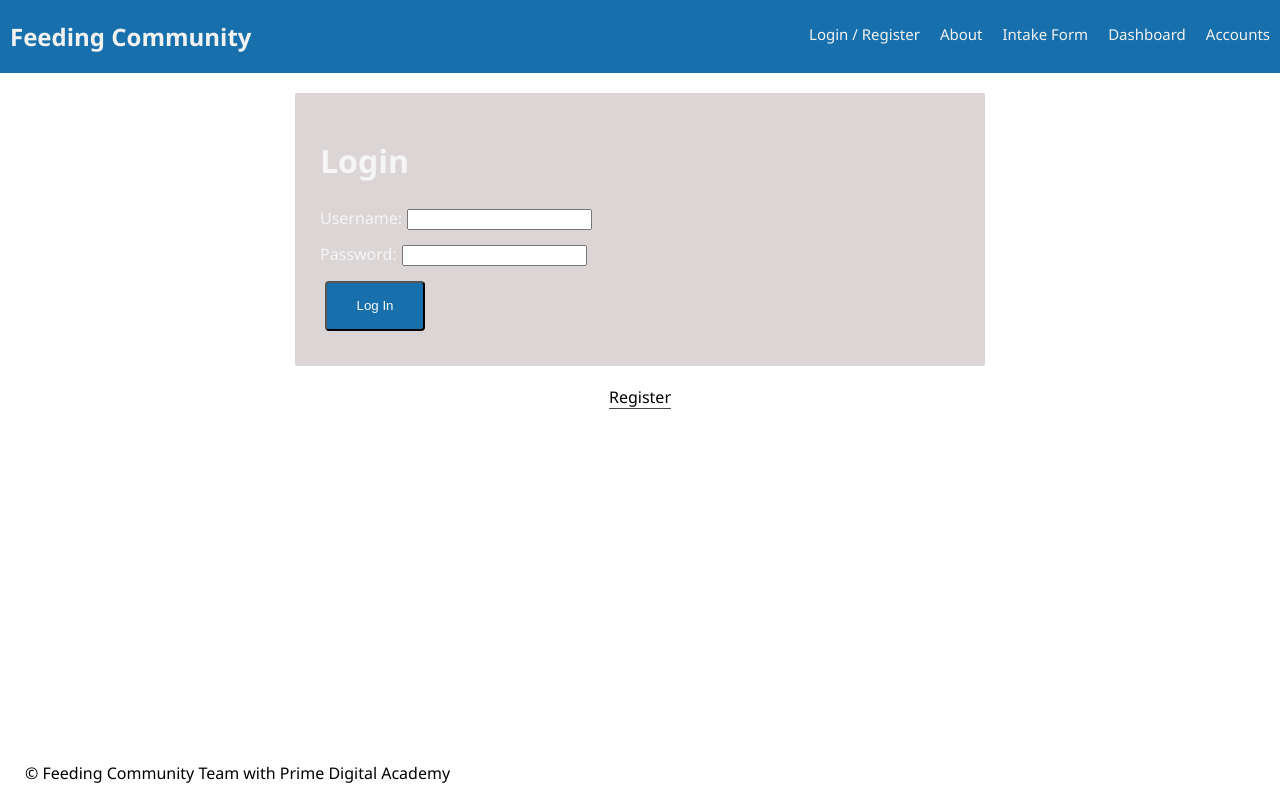
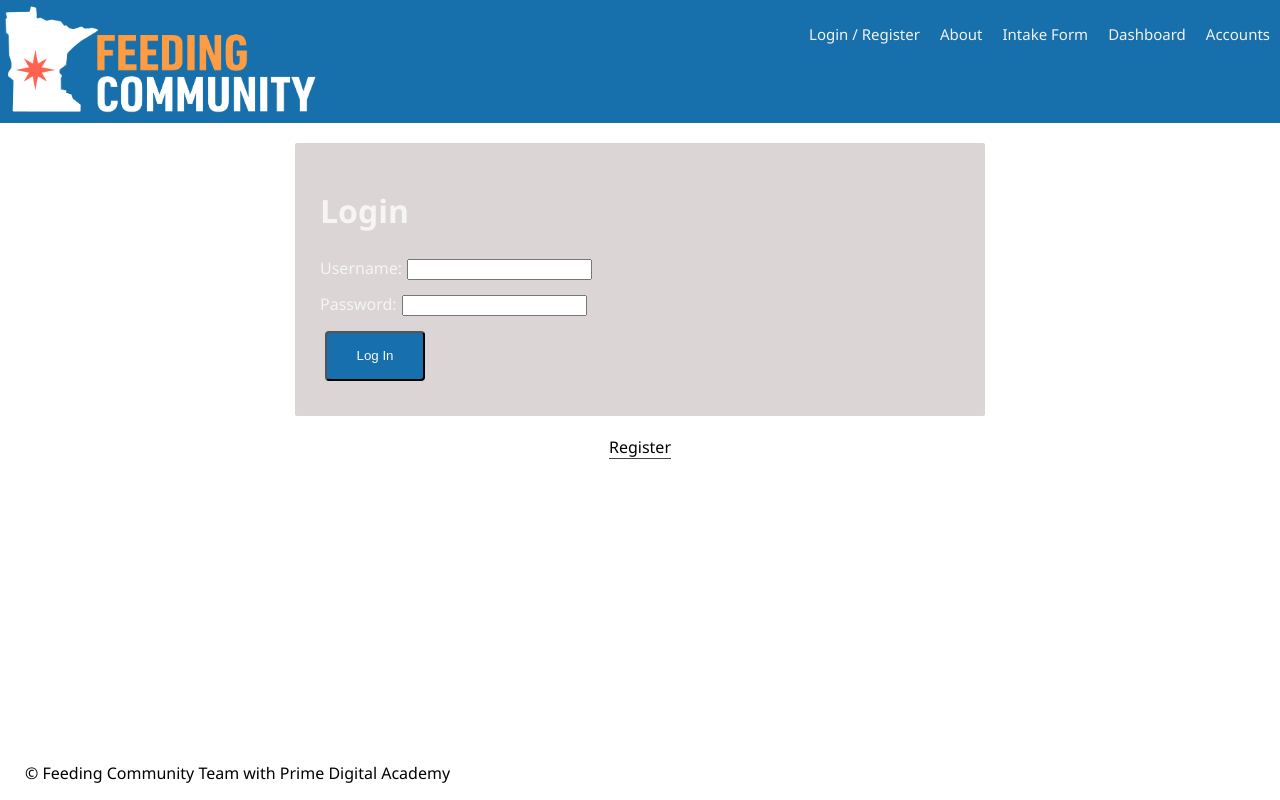
Before and after one commit to SylvieStraum/Feeding-Community, a React app: page /#/home in a window 1280 px wide. Built offline with nearby package versions, Linux system fonts and the light colour scheme; no server answers.

Commit message:
added logo

```diff
--- a/src/components/App/App.scss
+++ b/src/components/App/App.scss
@@ -24,6 +24,9 @@ input {
     margin-bottom: 10px;
 }
 
+// .logo { background : url(feedingcommunitywhite-501706b0bf803ec56edaa0832a85fed3.png); }
+
+
 .log-in, .log-out, .register {
   background-color: $primary;
   border-radius: 4px;
--- a/src/components/Nav/Nav.js
+++ b/src/components/Nav/Nav.js
@@ -7,7 +7,10 @@
 const Nav = (props) => (
   <div className="nav">
     <Link to="/home">
-      <h2 className="nav-title">Feeding Community</h2>
+      <img src="images/feedingcommunitywhite-501706b0bf803ec56edaa0832a85fed3.png" className="logo" alt="logo in nav"></img>
+
+      <h2 className="nav-title"></h2>
+
     </Link>
     <div className="nav-right">
       <Link className="nav-link" to="/home">
--- a/src/components/Nav/Nav.scss
+++ b/src/components/Nav/Nav.scss
@@ -38,3 +38,8 @@
 .nav-right {
   float: right;
 }
+
+.logo {
+  height: 25%;
+  width: 25%;
+}
```
Also changed, not shown: public/images/feedingcommunitywhite-501706b0bf803ec56edaa0832a85fed3.png (added).
